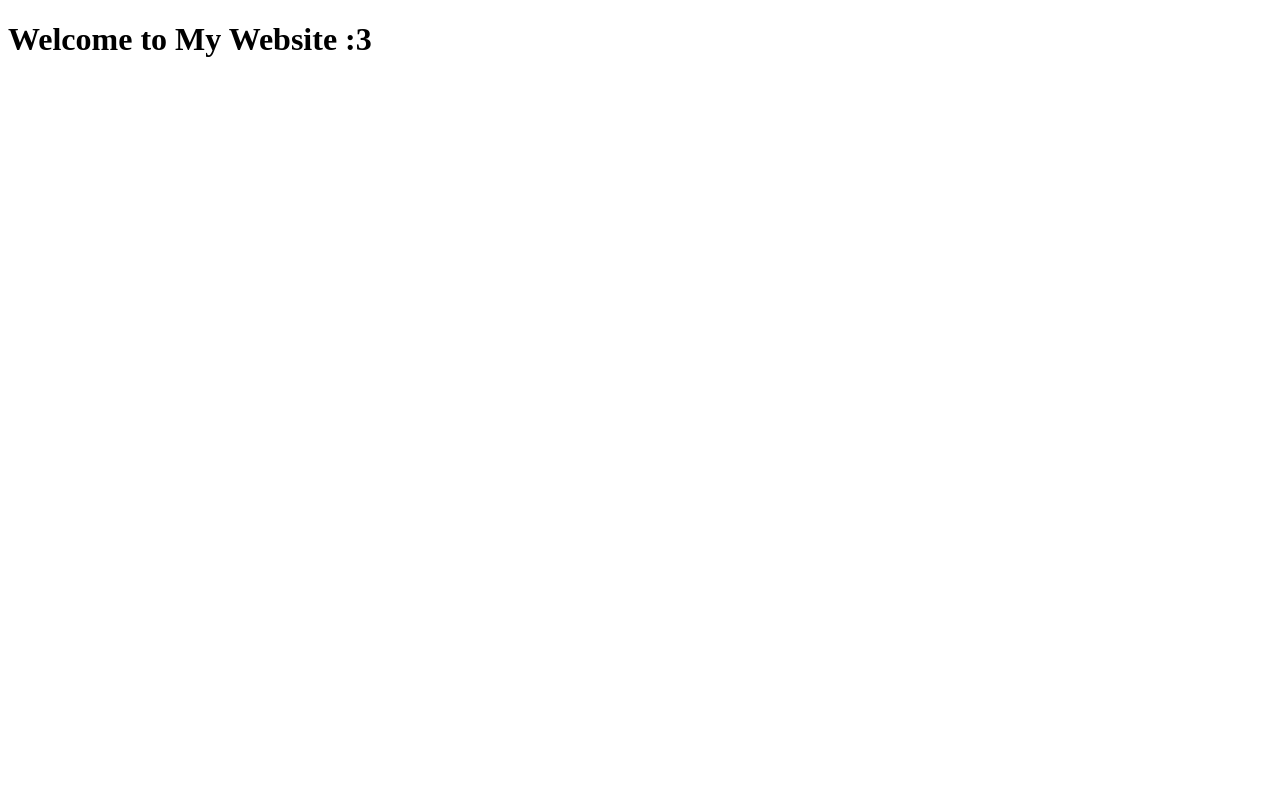
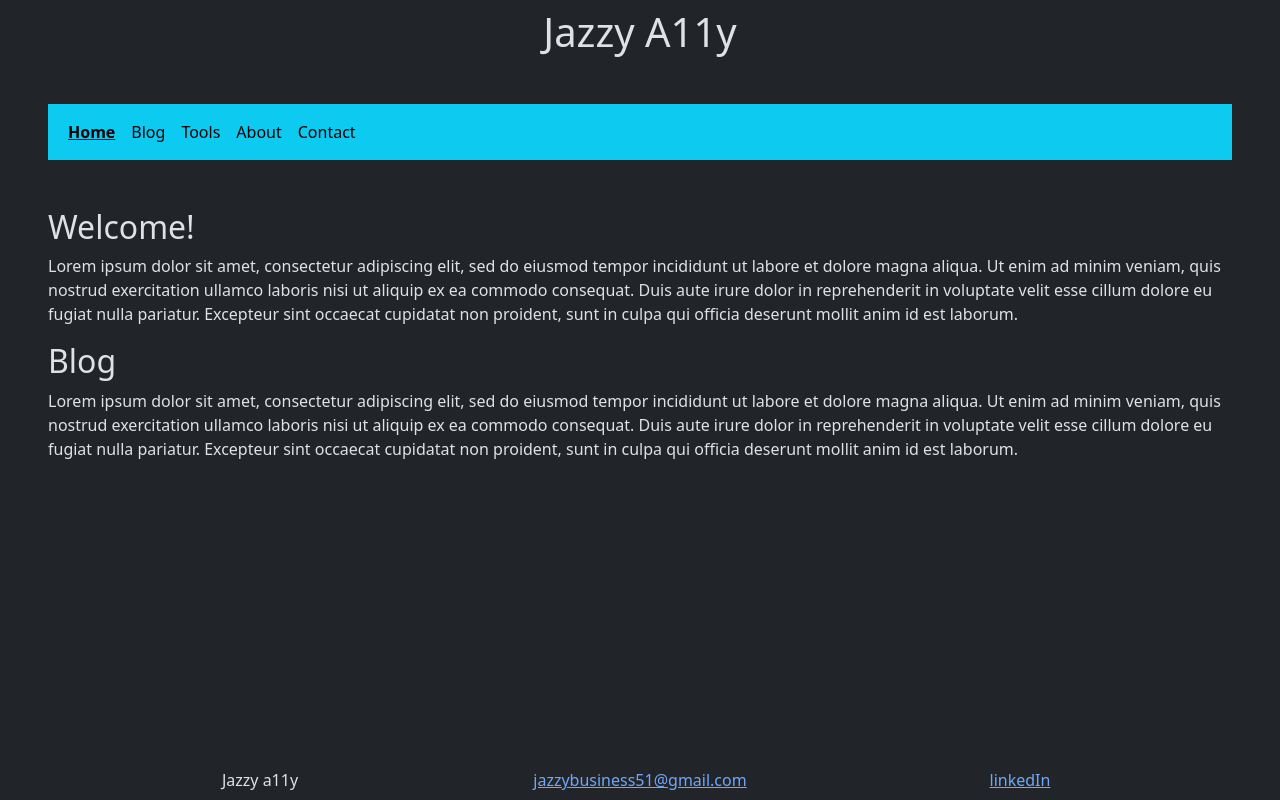
Before and after one commit to JazzyMine51/jazzy-a11y, a plain HTML site: page index.html in a window 1280 px wide. Drawn offline with nearby package versions, Linux system fonts and the light colour scheme; files that its build step writes are made by us from their sources; files whose address does not match are found by name.

Commit message:
This looks like a website

```diff
--- a/index.html
+++ b/index.html
@@ -1,15 +1,76 @@
 <!DOCTYPE html>
-<html lang="en">
-  <head>
+<html lang="en" data-bs-theme="dark">
+
+<head>
     <meta charset="UTF-8">
     <title>Jazzy a11y</title>
-    <link rel="stylesheet" href="./style.css">
+    <link href="https://cdn.jsdelivr.net/npm/bootstrap@5.3.8/dist/css/bootstrap.min.css" rel="stylesheet"
+        integrity="sha384-sRIl4kxILFvY47J16cr9ZwB07vP4J8+LH7qKQnuqkuIAvNWLzeN8tE5YBujZqJLB" crossorigin="anonymous">
+    <link rel="stylesheet" href="./css/style.css">
     <!-- <link rel="icon" href="./favicon.ico" type="image/x-icon"> -->
-  </head>
-  <body>
-    <main>
-        <h1>Welcome to My Website :3</h1>
+</head>
+
+<body class="d-flex flex-column min-vh-100 min-vw-100">
+    <main class="px-5">
+        <header>
+            <h1 class="text-center mt-2">Jazzy A11y</h1>
+        </header>
+
+        <nav class="navbar navbar-expand-lg my-5 bg-info">
+            <div class="container-fluid">
+                <button class="navbar-toggler" type="button" data-bs-toggle="collapse"
+                    data-bs-target="#navbar" aria-controls="navbar"
+                    aria-expanded="false" aria-label="Toggle navigation">
+                    <span class="navbar-toggler-icon"></span>
+                </button>
+
+                <div class="collapse navbar-collapse" id="navbar">
+                    <ul class="navbar-nav me-auto mb-2 mb-lg-0">
+                        <li class="nav-item">
+                            <a class="nav-link active text-bg-info text-decoration-underline fw-bold" aria-current="page" href="#">Home</a>
+                        </li>
+                        <li class="nav-item">
+                            <a class="nav-link text-bg-info" href="#">Blog</a>
+                        </li>
+                        <li class="nav-item">
+                            <a class="nav-link text-bg-info" href="#">Tools</a>
+                        </li>
+                        <li class="nav-item">
+                            <a class="nav-link text-bg-info" href="#">About</a>
+                        </li>
+                        <li class="nav-item">
+                            <a class="nav-link text-bg-info" href="#">Contact</a>
+                        </li>
+                    </ul>
+                </div>
+            </div>
+        </nav>
+
+        <section>
+            <h2>Welcome!</h2>
+            <p>Lorem ipsum dolor sit amet, consectetur adipiscing elit, sed do eiusmod tempor incididunt ut labore et dolore magna aliqua. Ut enim ad minim veniam, quis nostrud exercitation ullamco laboris nisi ut aliquip ex ea commodo consequat. Duis aute irure dolor in reprehenderit in voluptate velit esse cillum dolore eu fugiat nulla pariatur. Excepteur sint occaecat cupidatat non proident, sunt in culpa qui officia deserunt mollit anim id est laborum.</p>
+        </section>
+
+        <section>
+            <h2>Blog</h2>
+            <p>Lorem ipsum dolor sit amet, consectetur adipiscing elit, sed do eiusmod tempor incididunt ut labore et dolore magna aliqua. Ut enim ad minim veniam, quis nostrud exercitation ullamco laboris nisi ut aliquip ex ea commodo consequat. Duis aute irure dolor in reprehenderit in voluptate velit esse cillum dolore eu fugiat nulla pariatur. Excepteur sint occaecat cupidatat non proident, sunt in culpa qui officia deserunt mollit anim id est laborum.</p>
+        </section>
     </main>
+
+    <footer class="footer mt-auto py-2">
+        <div class="container text-center">
+            <div class="row align-items-end">
+                <div class="col">Jazzy a11y</div>
+                <div class="col"><a target="_blank" href="mailto:jazzybusiness51@gmail.com" aria-label="Send me an Email">jazzybusiness51@gmail.com</a></div>
+                <div class="col"><a target="_blank" href="https://www.linkedin.com/in/justin-b%C3%A9langer-cs/" aria-label="Connect with me on Linked In">linkedIn</a></div>
+            </div>
+        </div>
+    </footer>
+
     <script src="index.js"></script>
-  </body>
+    <script src="https://cdn.jsdelivr.net/npm/bootstrap@5.3.8/dist/js/bootstrap.bundle.min.js"
+        integrity="sha384-FKyoEForCGlyvwx9Hj09JcYn3nv7wiPVlz7YYwJrWVcXK/BmnVDxM+D2scQbITxI"
+        crossorigin="anonymous"></script>
+</body>
+
 </html>
```
